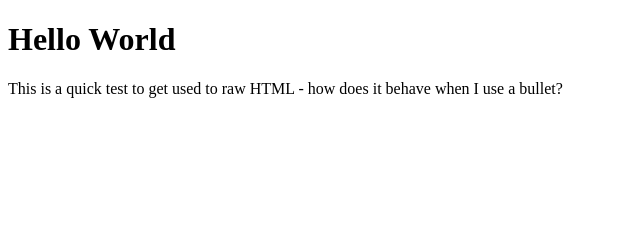
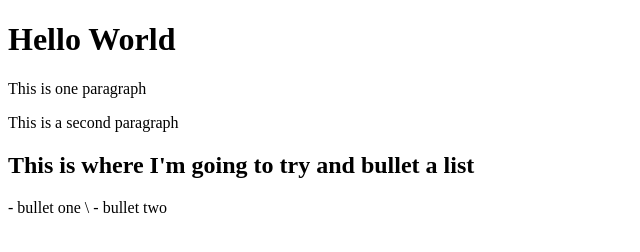
Before and after one commit to dpc46/html-prac, a plain HTML site: page index.html in a window 1280 px wide. Shown: the whole page, without its empty margins (0-640 px from the left). Drawn offline with Linux system fonts and the light colour scheme.

Commit message:
Add some more body

```diff
--- a/index.html
+++ b/index.html
@@ -4,13 +4,18 @@
         <meta charset="utf-8">
         <meta http-equiv="X-UA-Compatible" content="IE=edge">
         <title>Document</title>
-        <meta name="description" content="">
+        <meta name="Index" content="">
         <meta name="viewport" content="width=device-width, initial-scale=1">
         <link rel="stylesheet" href="">
     </head>
     <body>
         <h1>Hello World</h1>
-        This is a quick test to get used to raw HTML
-        - how does it behave when I use a bullet?
+        <p>This is one paragraph</p>
+        <p>This is a second paragraph</p>
+        <h2>This is where I'm going to try and bullet a list</h2>
+        <p>
+            - bullet one \
+            - bullet two
+        </p>
     </body>
 </html>
```
